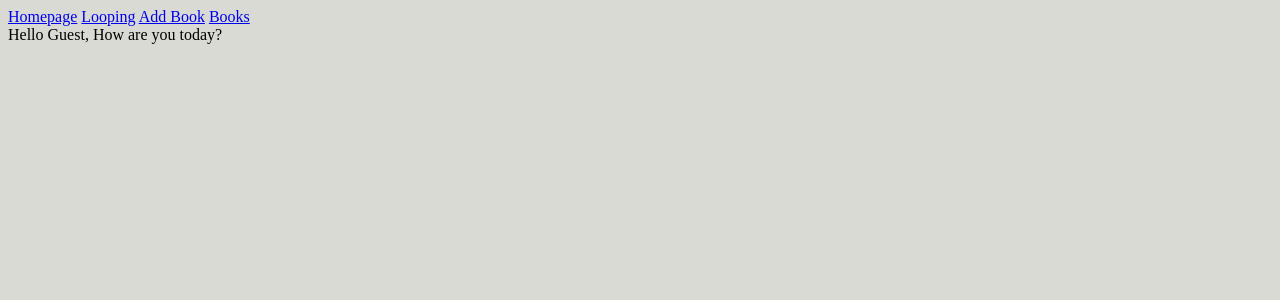
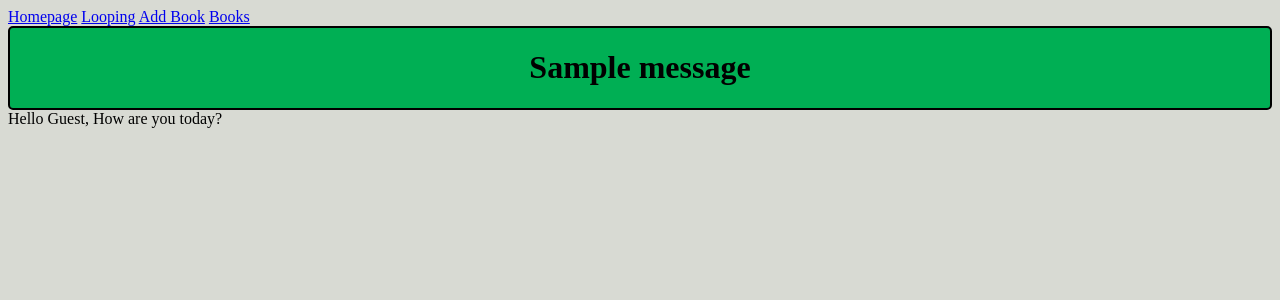
Before and after one commit to bward021/python_flask_playground, a Flask app: page / in a window 1280 px wide. Shown: the top 300 px of the page. Run offline with Flask 2, Linux system fonts and the light colour scheme; one stand-in notice (Sample message) is shown.

Commit message:
added flash messages to base for successfully adding a book

```diff
--- a/app.py
+++ b/app.py
@@ -1,4 +1,4 @@
-from flask import Flask, render_template, request
+from flask import Flask, render_template, request, redirect, flash
 from flask_sqlalchemy import SQLAlchemy
 from flask_marshmallow import Marshmallow
 import os
@@ -9,6 +9,8 @@ app = Flask(__name__)
 
 basedir = os.path.abspath(os.path.dirname(__file__))
 app.config['SQLALCHEMY_DATABASE_URI'] = 'sqlite:///' + os.path.join(basedir, 'app.sqlite')
+app.config['SQLALCHEMY_TRACK_MODIFICATIONS'] = False
+app.secret_key = "secret"
 db = SQLAlchemy(app)
 ma = Marshmallow(app)
 
@@ -35,9 +37,10 @@ def add_book():
         title = request.form.get('title')
         author = request.form.get('author')
         new_book = Book(title=title, author=author)
-
         db.session.add(new_book)
         db.session.commit()
+
+        flash("Your book was added! :)", "success")
 
         return redirect('/books')
     else:
--- a/static/styles/main.css
+++ b/static/styles/main.css
@@ -9,3 +9,14 @@
 body {
     background-color: var(--timberwolf);
 }
+
+.alert {
+    display: flex;
+    border-radius: 5px;
+    border: 2px solid black;
+    justify-content: center;
+}
+
+.alert-success {
+    background-color: var(--green-pantone);
+}
--- a/templates/base.html
+++ b/templates/base.html
@@ -13,6 +13,17 @@
         <a href="/add-book">Add Book</a>
         <a href="/books">Books</a>
     </nav>
+
+    {% with messages = get_flashed_messages(with_categories=true) %}
+      {% if messages %}
+          {% for category, message in messages %}
+              <div class="alert alert-{{ category }}">
+                  <h1>{{ message }}</h1>
+              </div>
+          {% endfor %}
+      {% endif %}
+    {% endwith %}
+
     {% block content %}{% endblock %}
 </body>
 </html>
```
Also changed, not shown: app.sqlite.
